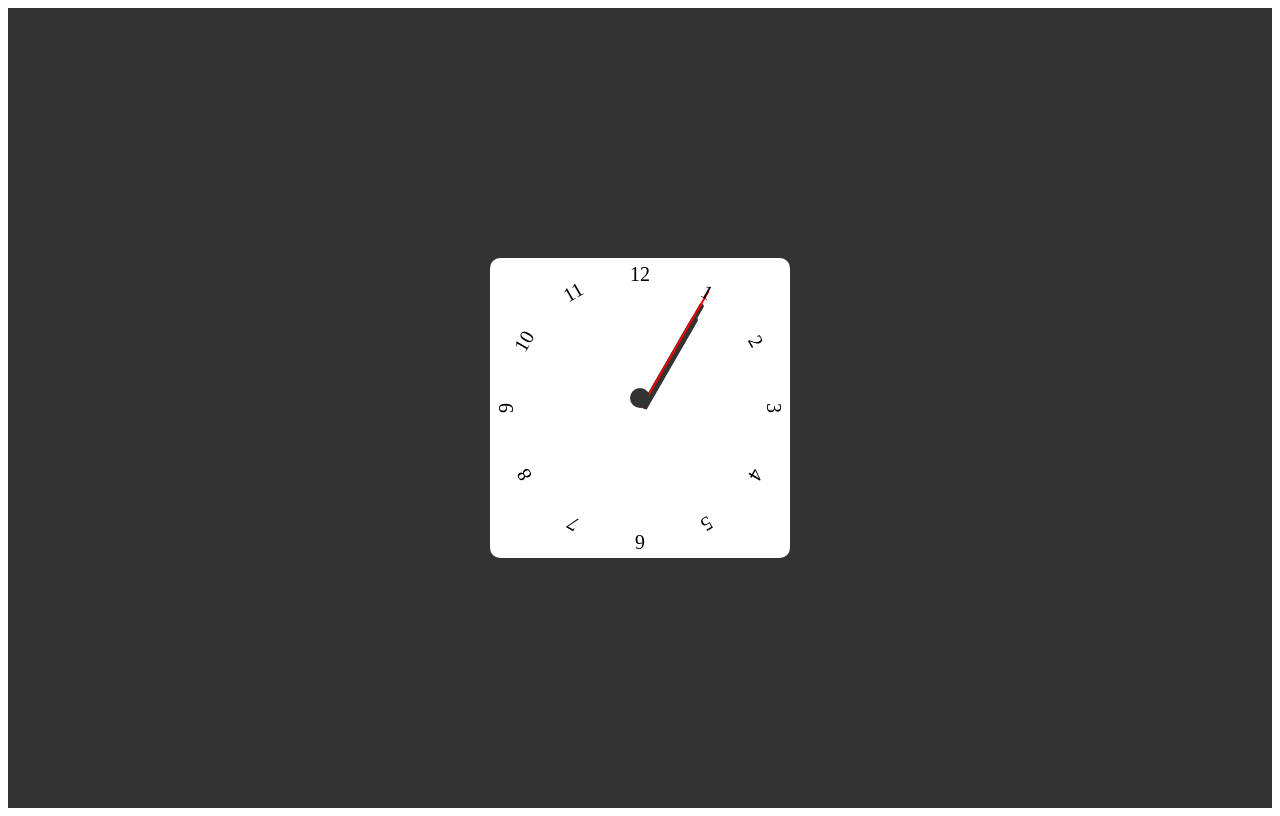
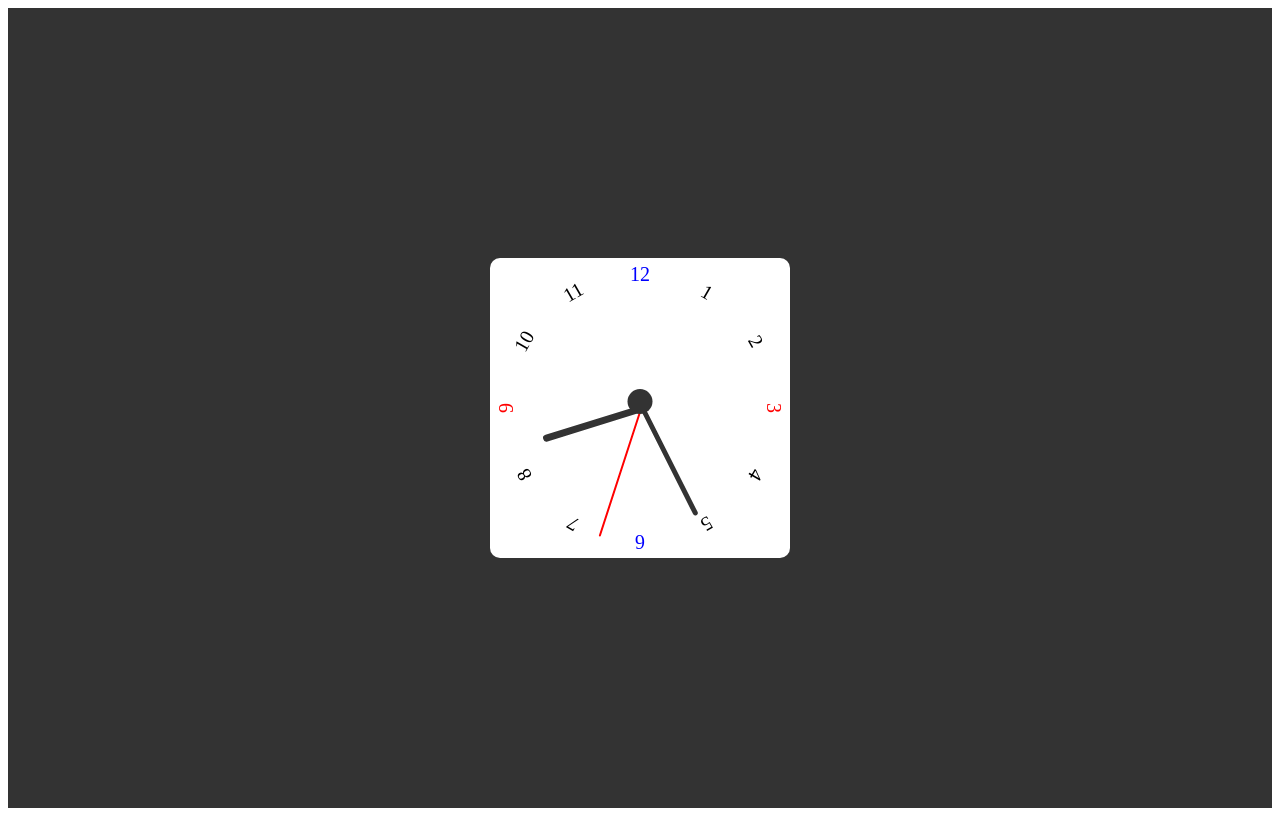
Before and after one commit to Ariyo-Muqadas/clock, a plain HTML site: page index.html in a window 1280 px wide. Drawn offline with Linux system fonts and the light colour scheme.

Commit message:
I made some modifications on style.css and style.js to make it more functional

```diff
--- a/style.css
+++ b/style.css
@@ -32,6 +32,10 @@
 
 }
 
+.number12 {
+  color: #0000ff;
+}
+
 .number1 {
   --rotation: 30deg;
 }
@@ -40,6 +44,7 @@
 }
 .number3 {
   --rotation: 90deg;
+  color: #ff0000;
 }
 .number4 {
   --rotation: 120deg;
@@ -49,6 +54,7 @@
 }
 .number6 {
   --rotation: 180deg;
+  color: #0000ff;
 }
 .number7 {
   --rotation: 210deg;
@@ -58,6 +64,7 @@
 }
 .number9 {
   --rotation: 270deg;
+  color: #ff0000;
 }
 .number10 {
   --rotation: 300deg;
@@ -67,15 +74,17 @@
 }
 
 .hand {
+  --rotation: 0;
   position: absolute;
   height: 45%;
   width: 7px;
   left: 50%;
   bottom: 50%;
-  transform: translate(-50%);
+  transform: rotate(calc(var(--rotation) * 1deg));
+  transform-origin: bottom;
   border-top-left-radius: 5px;
   border-top-right-radius: 5px;
-  transform-origin: bottom;
+  z-index: 2;
 }
 
 .second-hand {
@@ -97,16 +106,12 @@
 .clock::after {
   content: "";
   position: absolute;
-  width: 20px;
-  height: 20px;
+  width: 25px;
+  height: 25px;
   background: #333;
   border-radius: 50%;
   left: 50%;
-  bottom: 50%;
+  bottom: 48%;
   transform: translate(-50%);
-  z-index: 2;
+  z-index: 4;
 }
-
-.hand {
-  transform: rotate(30deg);
-}
--- a/style.js
+++ b/style.js
@@ -0,0 +1,24 @@
+setInterval(setClock, 1000)
+
+const handHour = document.querySelector(".hour-hand");
+const handMinute = document.querySelector(".minute-hand");
+const handSecond = document.querySelector(".second-hand");
+
+
+function setClock(){
+  const currentDate = new Date();
+  const secondRatio = currentDate.getSeconds() / 60;
+  const minuteRatio = (secondRatio + currentDate.getMinutes()) / 60;
+  const hourRatio = (minuteRatio + currentDate.getHours()) / 12;
+
+  setRotation(handSecond, secondRatio);
+  setRotation(handMinute, minuteRatio);
+  setRotation(handHour, hourRatio);
+}
+
+
+function setRotation(element, rotationRatio){
+  element.style.setProperty("--rotation", rotationRatio * 360)
+}
+
+setClock()
```
